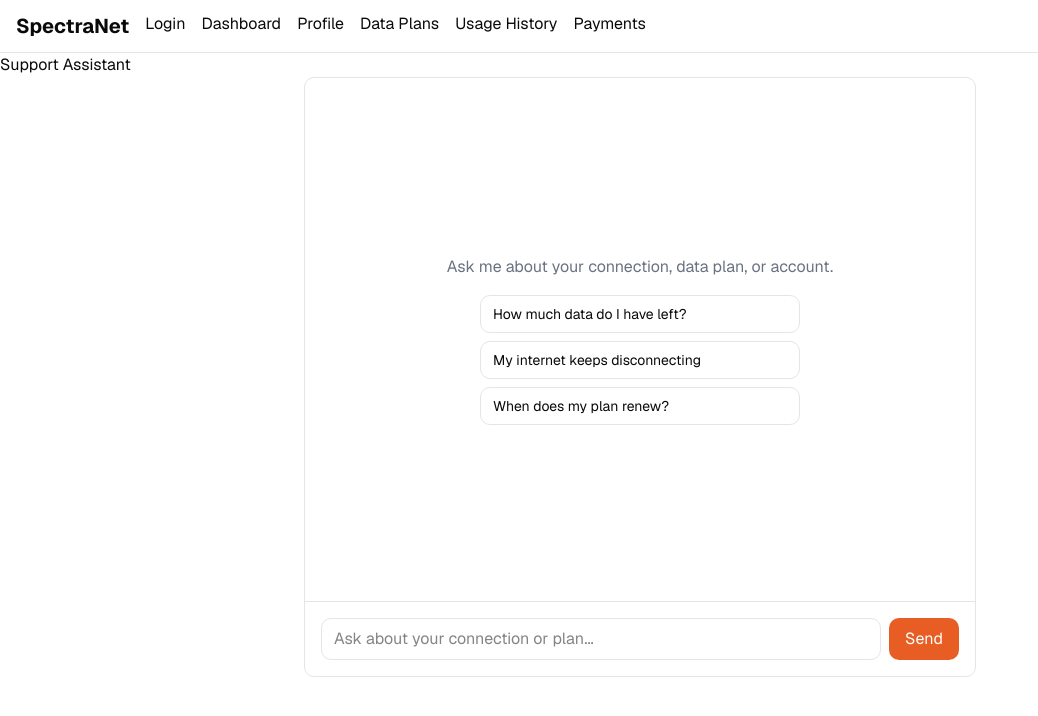
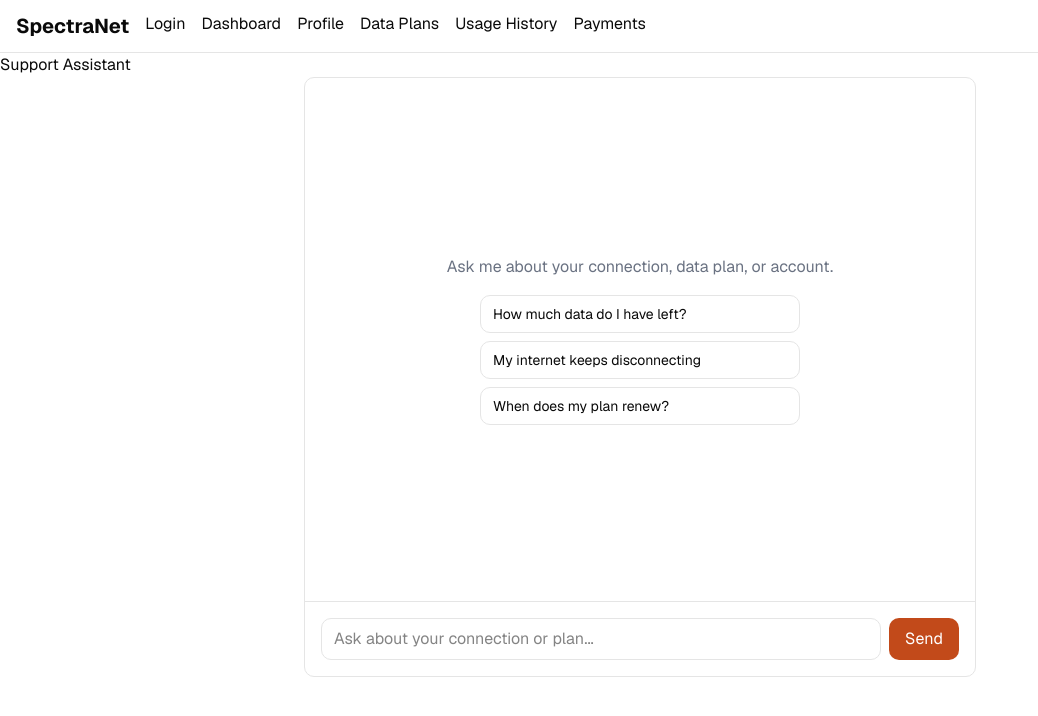
Before and after one commit to jayeolataiwo-dev/flyrank-capstone, a Next.js app in the folder spectranet-app/: page /playground-chat in a window 1280 px wide. Shown: the top 716 px of the page, without its empty margins (0-1038 px from the left). Built offline with nearby package versions, Linux system fonts and the light colour scheme.

Commit message:
fix: darken Send button color for WCAG contrast, add aria-live for streamed chat announcements

```diff
--- a/spectranet-app/app/globals.css
+++ b/spectranet-app/app/globals.css
@@ -10,6 +10,7 @@
   --font-sans: var(--font-geist-sans);
   --font-mono: var(--font-geist-mono);
 --color-accent: #e85d24;
+--color-accent-dark: #c24a1a;
 --color-success: #1e824c;
 --color-error: #c0392b;
 --font-heading: var(--font-sans);
--- a/spectranet-app/playground/chat/Chat.tsx
+++ b/spectranet-app/playground/chat/Chat.tsx
@@ -51,6 +51,8 @@ export function Chat() {
         ref={scrollContainerRef}
         onScroll={handleScroll}
         className="flex-1 min-h-0 overflow-y-auto p-4 space-y-4"
+        aria-live="polite"
+        aria-atomic="false"
       >
         {messages.length === 0 && (
           <div className="flex flex-col items-center justify-center h-full text-center px-6">
@@ -218,7 +220,7 @@ export function Chat() {
         ) : (
           <button
             type="submit"
-            className="bg-accent text-white rounded-lg px-4 py-2"
+            className="bg-accent-dark text-white rounded-lg px-4 py-2"
           >
             Send
           </button>
```
